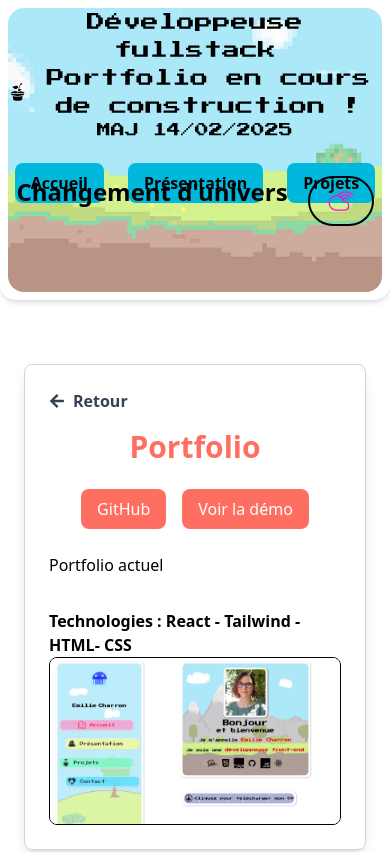
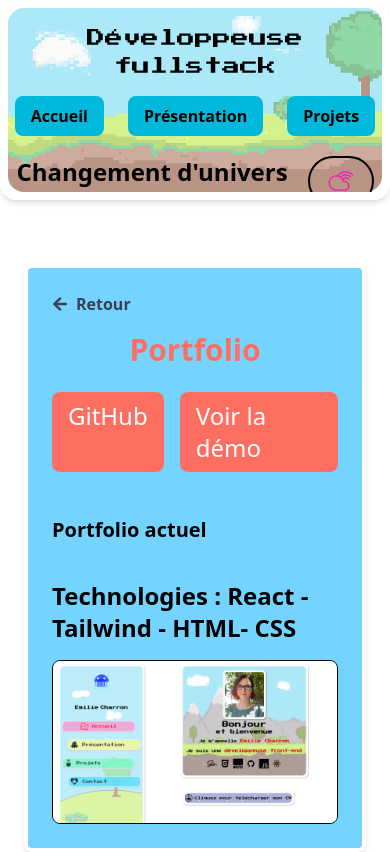
Before and after one commit to nefalis/portfolioNouveau, a React (Vite) app: page /project/1 in a window 390 px wide. Shown: the top 852 px of the page. Built offline with nearby package versions, Linux system fonts and the light colour scheme; a web font is replaced by a local one.

Commit message:
upgrade project

```diff
--- a/src/components/Header.jsx
+++ b/src/components/Header.jsx
@@ -1,55 +1,50 @@
 import React from 'react';
 import Landscape from '../assets/landscape.png';
 import Cover from '../assets/cover.jpg';
-import { GiSeedling } from "react-icons/gi";
 import { NavLink } from 'react-router-dom';
 import ToggleButton from '../components/toggleBtn/ToggleBtn';
 
 const Header = ({ isOn, setIsOn }) => {
     return (
         <div
-            className={`border-8 border-white mx-auto shadow-md rounded-2xl max-w-[1200px] w-full h-[300px] relative overflow-hidden transition-all duration-500`}
+            className={`border-8 border-white mx-auto shadow-md rounded-2xl max-w-[1200px] w-full h-[200px] relative overflow-hidden transition-all duration-500`}
         >
-            {/* Image de fond */}
             <img
                 className="absolute top-0 left-0 w-full h-full object-cover rounded-2xl opacity-50 transition-all duration-500"
                 src={isOn ? Cover : Landscape}
                 alt="Paysage en pixel art"
             />
 
-            {/* Texte centré */}
             <div
                 className={`relative flex flex-col items-center justify-center text-center
                 ${isOn ? 'top-[20px] text-white' : 'top-0 sm:top-[50px] md:top-[10px] lg:top-[100px] text-black'}
                 font-['Press_Start_2P']`}
             >
-                <h2 className="text-lg sm:text-2xl md:text-4xl">Développeuse fullstack</h2>
-                <h2 className="flex items-center gap-2 text-lg sm:text-xl md:text-2xl">
-                    <GiSeedling className="text-4xl" /> Portfolio en cours de construction !
-                </h2>
-                <h3 className="text-sm sm:text-base md:text-lg">MAJ 14/02/2025</h3>
+                <h2 className="text-lg sm:text-2xl md:text-4xl mt-4">Développeuse fullstack</h2>
             </div>
 
             {/* Boutons de navigation et Toggle */}
             {isOn ? (
-                // Mode sombre : Afficher dans le header pour tous les écrans
-                <div className="relative flex flex-col items-center justify-center mt-4 space-y-4">
+                <div className="relative flex flex-col items-center justify-center mt-4 space-y-20 top-10">
                     <nav className="absolute flex space-x-6 font-bold">
                         <NavLink to='/home' className="bg-cyan-500 text-black px-4 py-2 rounded-lg cursor-pointer hover:bg-sky-700">Accueil</NavLink>
                         <NavLink to='/about' className="bg-cyan-500 text-black px-4 py-2 rounded-lg cursor-pointer hover:bg-sky-700">Présentation</NavLink>
                         <NavLink to='/project' className="bg-cyan-500 text-black px-4 py-2 rounded-lg cursor-pointer hover:bg-sky-700">Projets</NavLink>
                     </nav>
-                    <ToggleButton isOn={isOn} setIsOn={setIsOn} />
+                    <div className='toggle-header'>
+                        <ToggleButton isOn={isOn} setIsOn={setIsOn}/>
+                    </div>
                 </div>
             ) : (
-                // Mode clair : Boutons et toggle cachés en PC (déplacés dans la sidebar)
-                <div className="lg:hidden flex flex-col items-center justify-center mt-4 space-y-4">
-                    <nav className="absolute flex space-x-6 font-bold">
+                <div className="lg:hidden flex flex-col items-center justify-center mt-4 space-y-6 ">
+                    <nav className="relative flex space-x-6 font-bold mb-0">
                         <NavLink to='/home' className="bg-cyan-500 text-black px-4 py-2 rounded-lg cursor-pointer hover:bg-sky-700">Accueil</NavLink>
                         <NavLink to='/about' className="bg-cyan-500 text-black px-4 py-2 rounded-lg cursor-pointer hover:bg-sky-700">Présentation</NavLink>
                         <NavLink to='/project' className="bg-cyan-500 text-black px-4 py-2 rounded-lg cursor-pointer hover:bg-sky-700">Projets</NavLink>
                     </nav>
-                    <ToggleButton isOn={isOn} setIsOn={setIsOn} />
+                    <div className='toggle-header'>
+                        <ToggleButton isOn={isOn} setIsOn={setIsOn}/>
+                    </div>
                 </div>
             )}
         </div>
--- a/src/components/toggleBtn/ToggleBtn.jsx
+++ b/src/components/toggleBtn/ToggleBtn.jsx
@@ -8,7 +8,7 @@ const ToggleButton = ({ isOn, setIsOn }) => {
     };
 
     return (
-        <div className="toggleComponent ">
+        <div className="toggleComponent">
             <h2 className="text-2xl font-bold">Changement d'univers</h2>
 
             <button
--- a/src/pages/ProjectDetail.jsx
+++ b/src/pages/ProjectDetail.jsx
@@ -1,28 +1,38 @@
 import React from 'react';
 import { useParams, useNavigate } from 'react-router-dom';
+import { useOutletContext } from 'react-router-dom';
 import { FaArrowLeft } from 'react-icons/fa';
 import projectData from '../data/projectData';
 
 const ProjectDetail = () => {
     const { id } = useParams();
     const navigate = useNavigate();
+    const { isOn } = useOutletContext();
 
     const project = projectData.find(proj => proj.id === Number(id));
 
     if (!project) {
-        return <h2 className="text-center text-red-500 text-2xl">Projet introuvable 😢</h2>;
+        return <h2 className="text-center text-red-500 text-2xl">Projet introuvable</h2>;
     }
 
     return (
-        <div className="max-w-3xl mx-auto p-6 border border-gray-300 rounded-lg shadow-lg mt-10">
+        <div className={`relative max-w-3xl mx-auto p-6  border-4 border-white rounded-lg shadow-md mt-10  ${isOn ? 'bg-gray-500 text-black' : 'bg-sky-300 text-black'}`}>
+
+            {/* Contenu principal avec un z-index plus élevé */}
+            <div className="relative z-10">
                 {/* Bouton retour */}
-            <button onClick={() => navigate(-1)} className="flex items-center gap-2 text-gray-700 hover:text-[#ff6f61] font-bold mb-4">
+                <button
+                    onClick={() => navigate(-1)}
+                    className="flex items-center gap-2 text-gray-700 hover:text-[#ff6f61] font-bold mb-4"
+                >
                     <FaArrowLeft /> Retour
                 </button>
 
+                {/* Titre */}
                 <h1 className="text-3xl font-bold text-center text-[#ff6f61]">{project.title}</h1>
 
-            <div className="mt-6 flex justify-center space-x-4">
+                {/* Liens GitHub et Démo */}
+                <div className="mt-6 flex justify-center space-x-4 text-2xl">
                     {project.github && (
                         <a href={project.github} target="_blank" className="bg-[#ff6f61] hover:bg-[#d9584a] text-white px-4 py-2 rounded-lg">
                             GitHub
@@ -35,20 +45,26 @@ const ProjectDetail = () => {
                     )}
                 </div>
 
-            <p>{project.descriptionDetail.split("\n").map((line, index) => (
+                {/* Description du projet */}
+                <p className="mt-4 font-bold text-xl">
+                    {project.descriptionDetail.split("\n").map((line, index) => (
                         <span key={index}>
                             {line}
                             <br />
                         </span>
-            ))}</p>
-            <p className="mt-2 font-bold">Technologies : {project.stack}</p>
+                    ))}
+                </p>
 
-            <div className="flex gap-4 overflow-x-auto flex-col">
+                {/* Stack technologique */}
+                <p className="mt-2 font-bold text-2xl">Technologies : {project.stack}</p>
+
+                {/* Galerie d'images */}
+                <div className="flex gap-4 overflow-x-auto flex-col mt-4">
                     {project.pictures.map((pic, index) => (
                         <img key={index} src={pic} alt={`${project.title} - ${index + 1}`} className="object-cover rounded-lg border" />
                     ))}
                 </div>
-
+            </div>
         </div>
     );
 };
```
Also changed, not shown: src/assets/project.png (added). Lines whose indentation alone changed are shown as unchanged.
